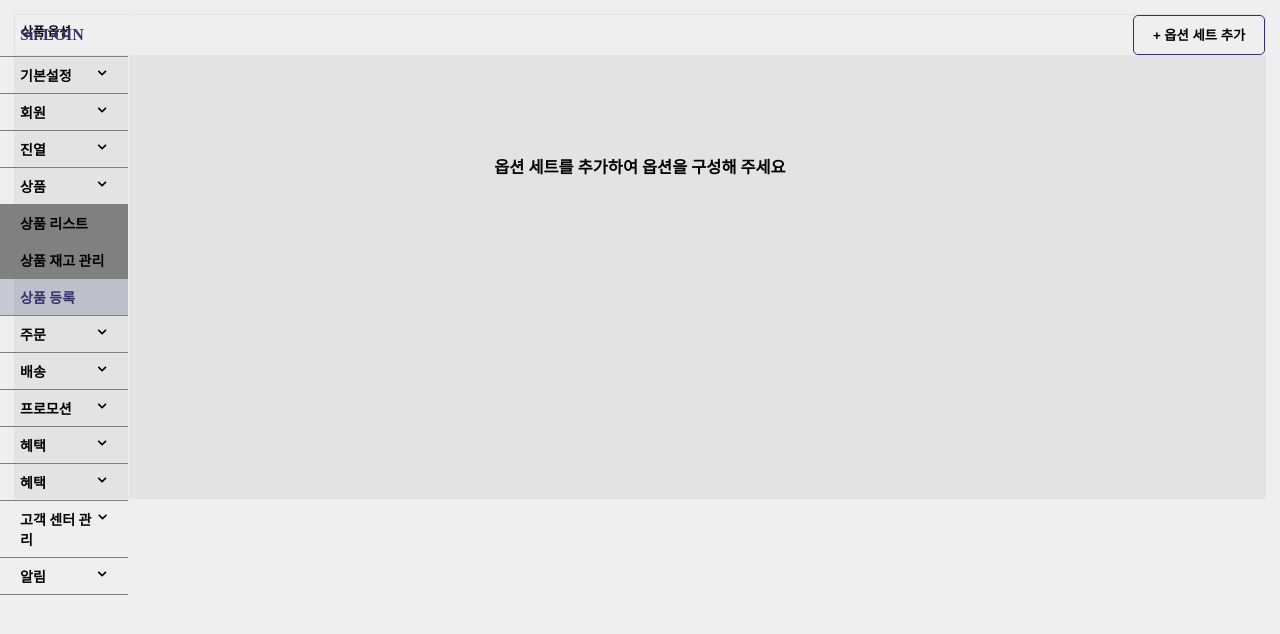
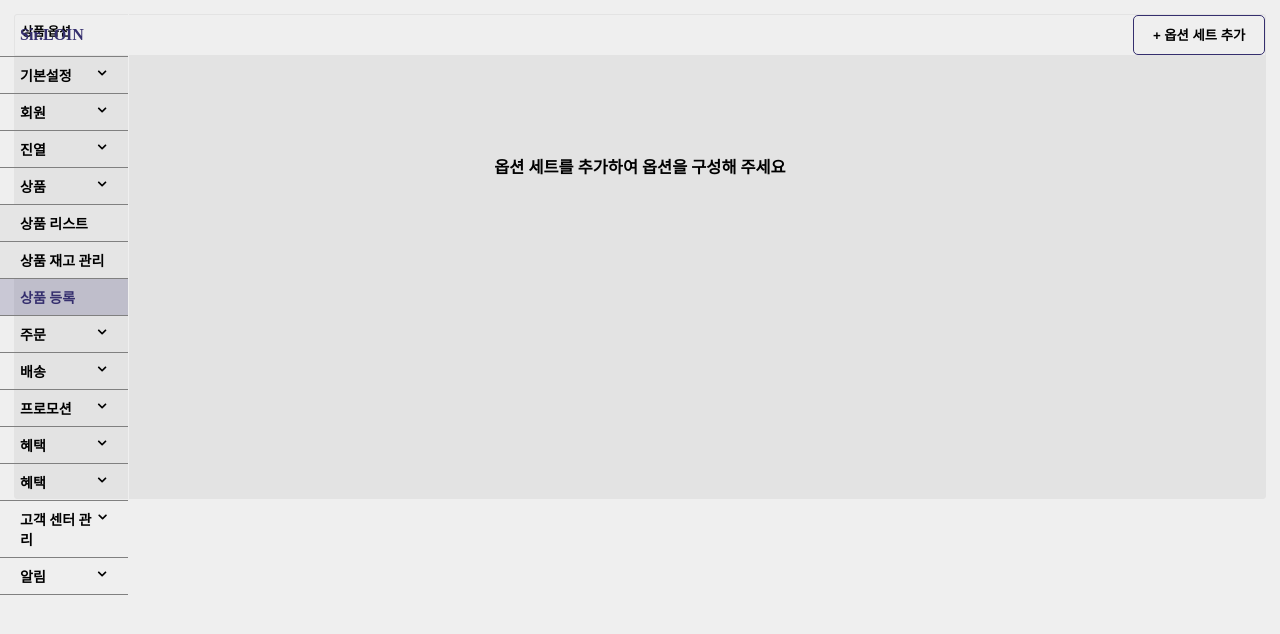
Before and after one commit to yunred/1stweek-sirloin-task, a React (Create React App) app: page / in a window 1280 px wide. Shown: the top 634 px of the page. Built offline with nearby package versions, Linux system fonts and the light colour scheme.

Commit message:
Style: 코드 수정 없음

```diff
--- a/src/Component/Nav/NavStyle.js
+++ b/src/Component/Nav/NavStyle.js
@@ -25,7 +25,7 @@ export const NavMenu = styled.li`
     font-size: 16px;
   }
   &:nth-child(n + 6):nth-child(-n + 7) {
-    background: gray;
+    background: rgb(229, 229, 229);
   }
   &:nth-child(8) {
     color: rgb(53, 47, 110);
--- a/src/Component/ProductSalesperiod/index.js
+++ b/src/Component/ProductSalesperiod/index.js
@@ -2,8 +2,6 @@ import Container from "Component/Container";
 import * as Style from "./";
 
 export const PSheader = (props) => {
-  const optionSetter = props.optionSetter;
-
   return (
     <>
       <Style.ProductContainer>노출 및 판매기간 설정</Style.ProductContainer>
```
Also changed, not shown: src/Component/ProductSalesperiod/style.js (added).
